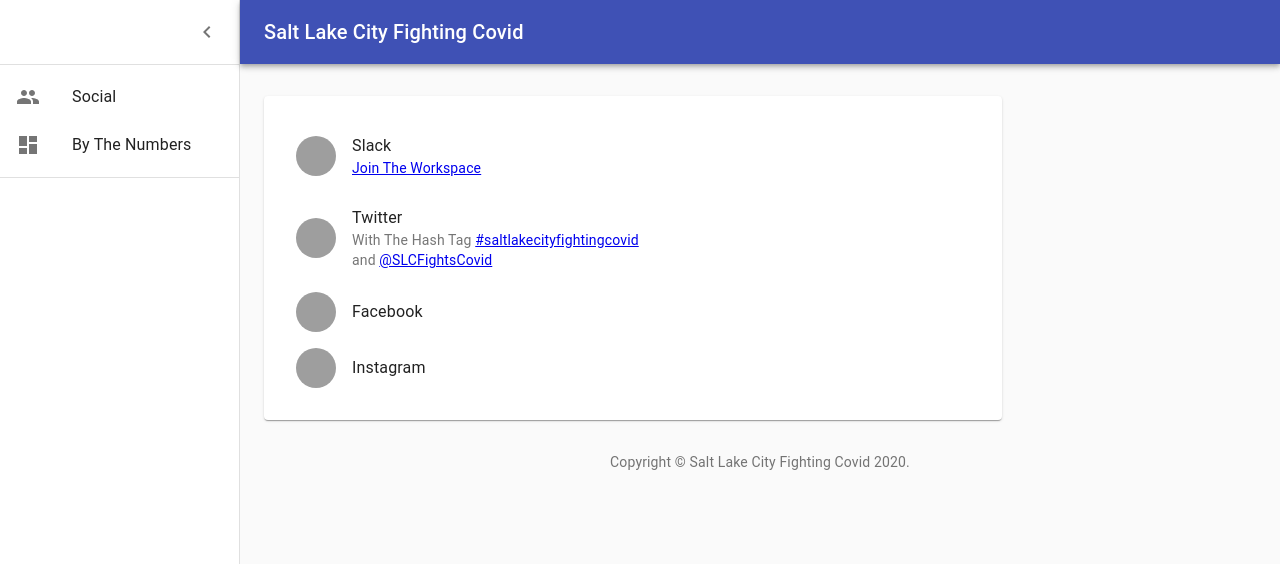
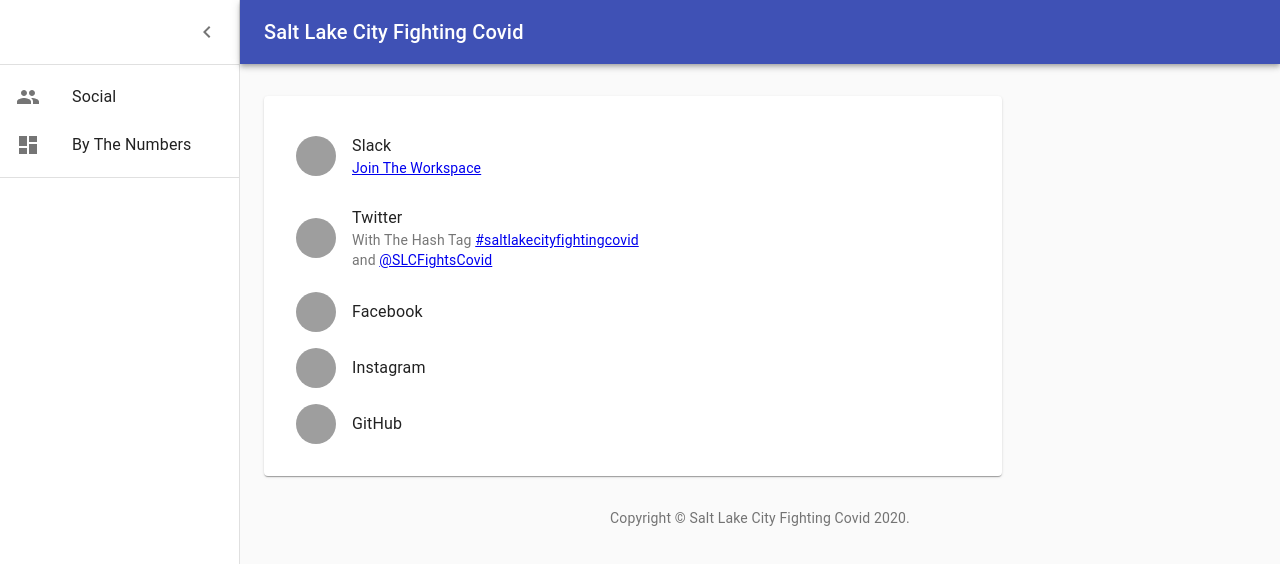
Before and after one commit to derekclair/saltlakecityfightingcovid, a React (Create React App) app in the folder front-end/: page / in a window 1280 px wide. Shown: the top 564 px of the page. Built offline with nearby package versions, Linux system fonts and the light colour scheme; grey boxes are pictures that could not be loaded.

Commit message:
added github

```diff
--- a/front-end/src/Social/Social.js
+++ b/front-end/src/Social/Social.js
@@ -158,6 +158,14 @@
                                         <ListItemText primary="Instagram" />
                                     </ListItem>
                                 </a>
+                                <a href="https://github.com/derekclair/saltlakecityfightingcovid" className={classes.noStyleLink} target="_window">
+                                    <ListItem style={{ width: '100%' }} button>
+                                        <ListItemAvatar>
+                                            <Avatar src="https://github.githubassets.com/images/modules/logos_page/GitHub-Mark.png" />
+                                        </ListItemAvatar>
+                                        <ListItemText primary="GitHub" />
+                                    </ListItem>
+                                </a>
                             </List>
                         </Paper>
                     </Grid>
```
